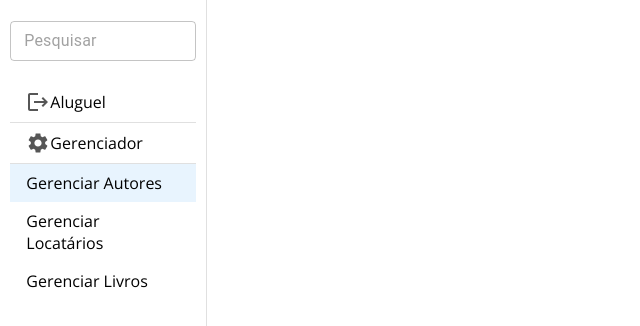
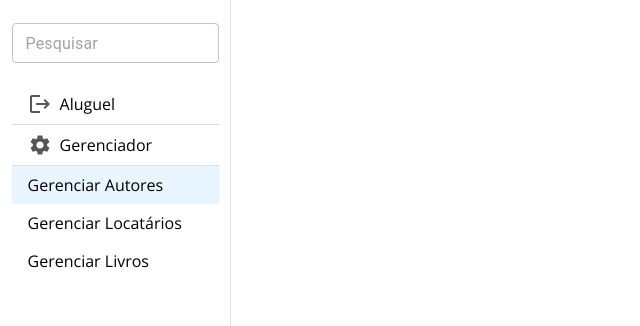
Before and after one commit to TheBookClubDB/TheBookClub-Front, a React (Vite) app: page / in a window 1280 px wide. Shown: the top 326 px of the page, without its empty margins (0-640 px from the left). Built offline with nearby package versions, Linux system fonts and the light colour scheme.

Commit message:
style: Muda Width e Height do Sidebar

```diff
--- a/src/components/Sidebar/sidebar.module.css
+++ b/src/components/Sidebar/sidebar.module.css
@@ -1,8 +1,8 @@
 .sidebarContainer {
     display: flex;
     flex-direction: column;
-    width: 100%;
-    height: inherit;
+    width: 18vw;
+    height: 100vh;
     padding: 10% 5%;
 }
 
@@ -17,5 +17,6 @@
 }
 
 .iconeLista {
+    margin-right: 1vh;
     color: #565656;
 }
```
